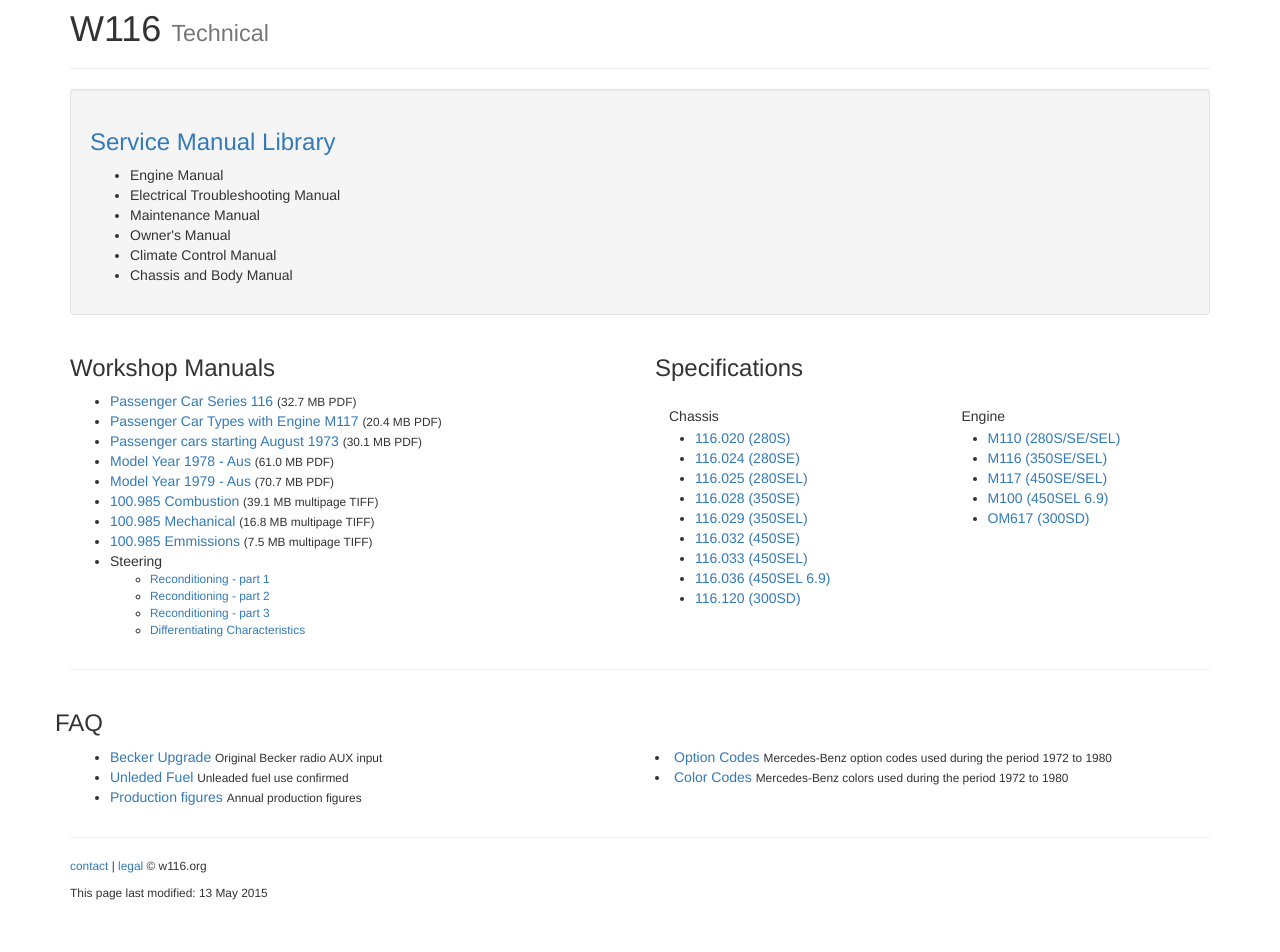
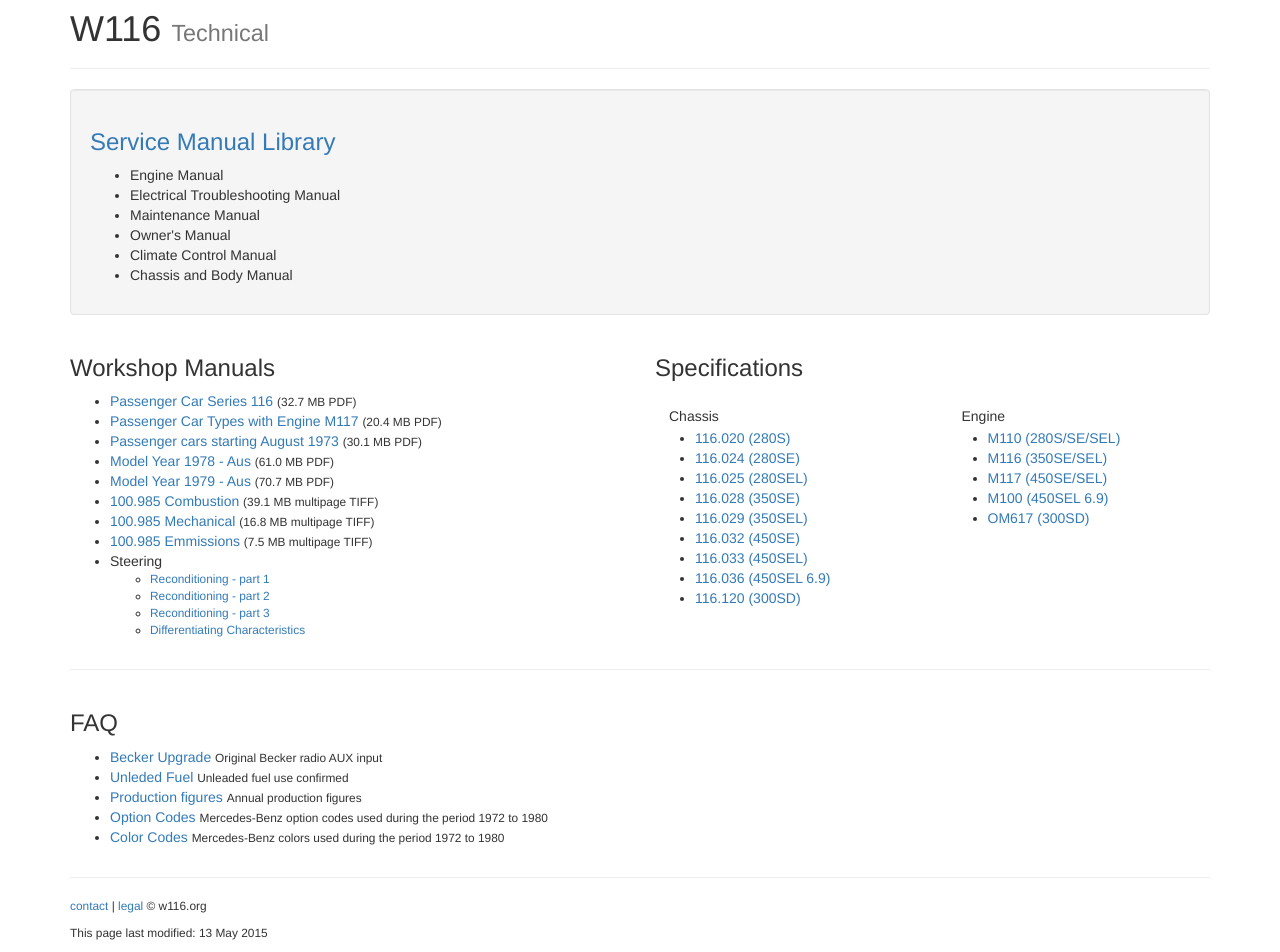
Before and after one commit to W116org/w116org.github.io, a Jekyll site: the page built from tech.html, in a window 1280 px wide. Shown: the part 1042-1994 px from the top of the page. Built offline with Jekyll 4.4.1, drawn with Linux system fonts in a browser that asks for light colours; nearby versions of some CDN libraries; comment, search, counter and statistics services are not loaded; before the commit the page ends 1954 px from its top, so only the background shows below that.

Commit message:
Update tech.html

```diff
--- a/tech.html
+++ b/tech.html
@@ -73,14 +73,13 @@
 </div><!-- /.row -->
 <hr>
 <div class="row">
+      <div class="col-md-6">
 <h3 id="faq">FAQ</h3>
-      <div class="col-md-6">
 <ul>
 <li><a href="/tech/becker_upgrade/">Becker Upgrade</a> <span class="small">Original Becker radio AUX input</span></li>
 <li><a href="/tech/fuel/">Unleded Fuel</a> <span class="small">Unleaded fuel use confirmed</span></li>
 <li><a href="/tech/production/">Production figures</a> <span class="small">Annual production figures</span></li>
-      </div><!-- /.col-md-6 -->
-      <div class="col-md-6"><li><a href="/tech/codes/">Option Codes</a> <span class="small">Mercedes-Benz option codes used during the period 1972 to 1980</span></li>
+<li><a href="/tech/codes/">Option Codes</a> <span class="small">Mercedes-Benz option codes used during the period 1972 to 1980</span></li>
 <li><a href="/tech/colors/">Color Codes</a> <span class="small">Mercedes-Benz colors used during the period 1972 to 1980</span></li>
 </ul>
       </div><!-- /.col-md-6 -->
```
